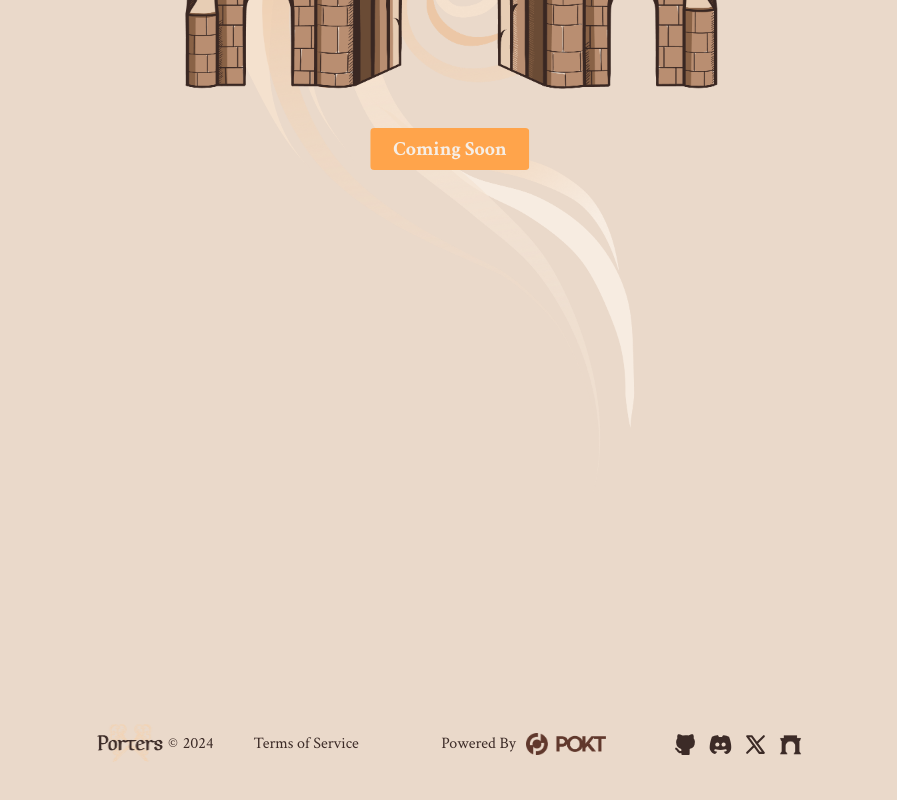
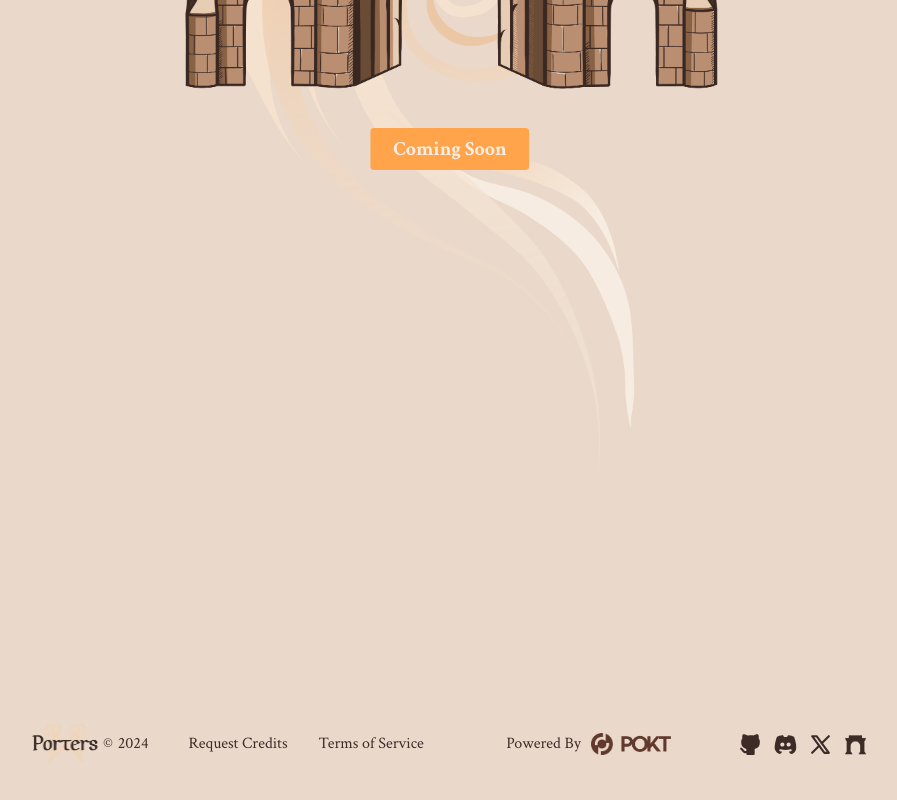
Before and after one commit to porters-xyz/gateway-demo, a Next.js app in the folder web-portal/frontend/: page / in a window 1280 px wide. Shown: the part 4260-5060 px from the top of the page, without its empty margins (190-1087 px from the left). Built offline with nearby package versions, Linux system fonts and the light colour scheme; no server answers; a web font is replaced by a local one; what connectkit, wagmi would draw is missing.

Commit message:
add form within iframe

```diff
--- a/web-portal/frontend/components/home/07-Footer.tsx
+++ b/web-portal/frontend/components/home/07-Footer.tsx
@@ -1,5 +1,5 @@
 import Image from "next/image";
-import { Container, Flex, Group, Text, Stack } from "@mantine/core";
+import { Container, Flex, Group, Text, Stack, Modal } from "@mantine/core";
 import portersLogo from "@frontend/public/porter-footer-logo.png";
 import poktLogo from "@frontend/public/pokt-logo.png";
 import farcasterLogo from "@frontend/public/farcaster-logo.png";
@@ -11,11 +11,13 @@ import {
 import { crimson } from "@frontend/utils/theme";
 import { useViewportSize } from "@mantine/hooks";
 import { useRouter } from "next/navigation";
+import { useState } from "react";
 
 export default function Footer() {
   const { width } = useViewportSize();
   const dir = width > 920 ? "row" : "column";
   const router = useRouter();
+  const [showForm, setShowForm] = useState(false)
   return (
     <Container
       size="lg"
@@ -26,6 +28,10 @@ export default function Footer() {
         flexDirection: dir,
       }}
     >
+    <Modal opened={showForm} onClose={ () => setShowForm(false)} title={`Building Something Cool? We'd love to help out!`} size='700px' >
+    <iframe src="https://docs.google.com/forms/d/e/1FAIpQLSfulvCOfLspV3RGFcGvNhoOKi5FXmViuu_vSJigsRhOIyxH-A/viewform?embedded=true" width="640" height="810" frameBorder="0">Loading…</iframe>
+    </Modal>
+
       <Flex align="center" justify="center" dir="row" gap={5} p={20}>
         <Image
           src={portersLogo.src}
@@ -42,6 +48,15 @@ export default function Footer() {
       </Flex>
 
       <Flex align="center" justify="center" dir="row" gap={10} p={20}>
+      <Text
+        mb={5}
+        w={120}
+        onClick={() => setShowForm(true)}
+        style={{ cursor: "pointer" }}
+      >
+        Request Credits
+      </Text>
+
         <Text
           mb={5}
           w={120}
```
